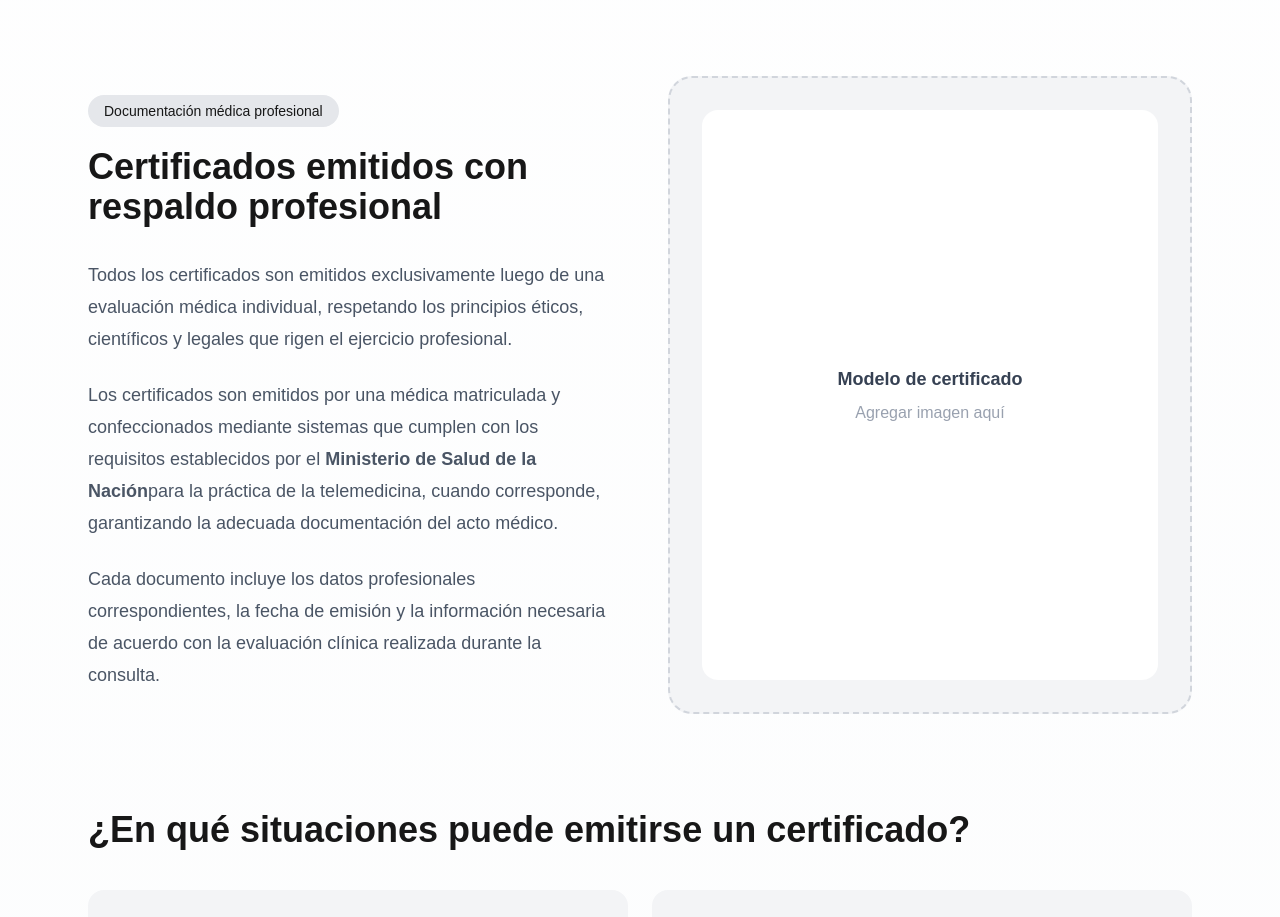
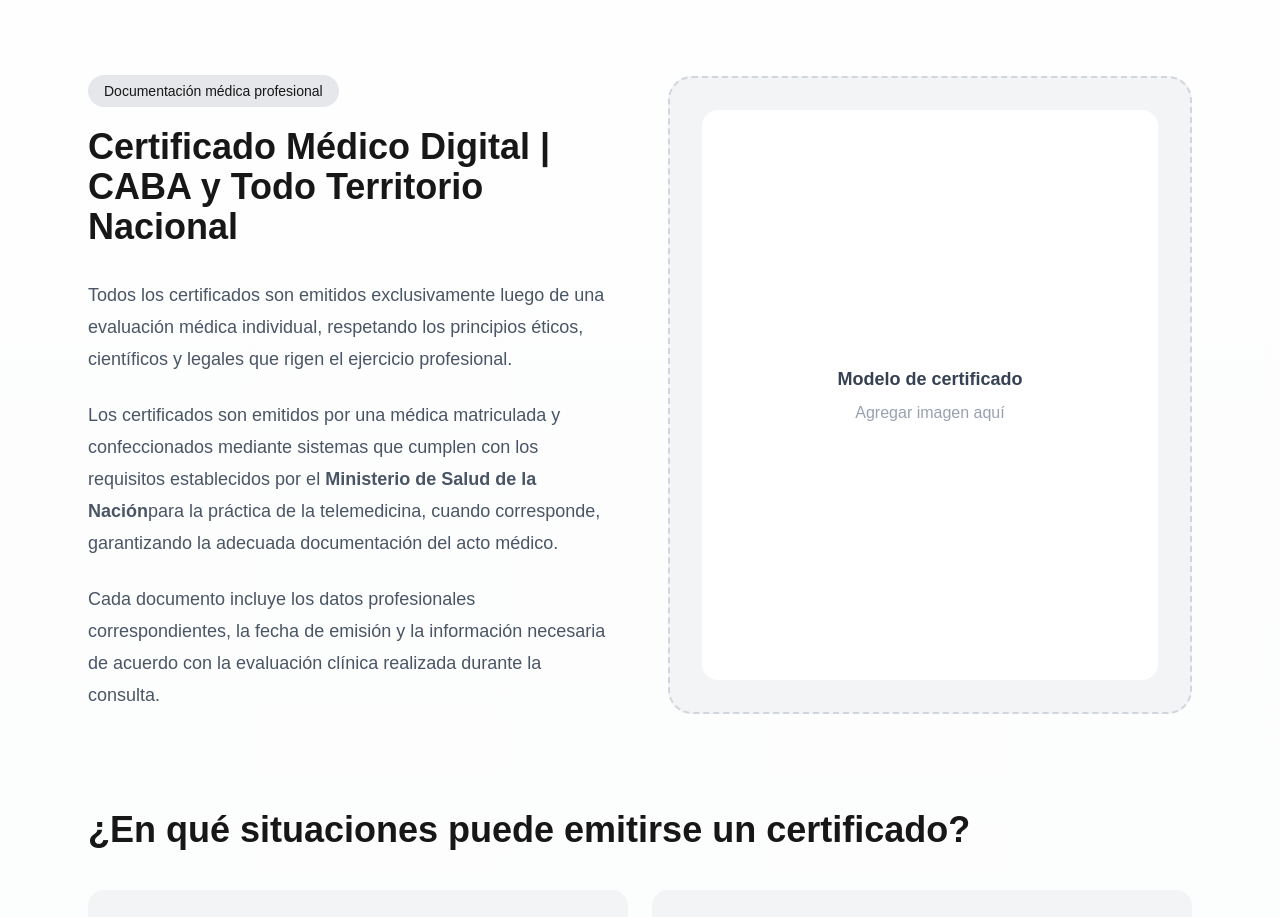
Before and after one commit to camillamacedo/cmmedicina, a Next.js app: page /certificado-medico in a window 1280 px wide. Shown: the part 1100-2017 px from the top of the page. Built offline with nearby package versions, Linux system fonts and the light colour scheme.

Commit message:
Refactor CertificadosMedicos component and metadata

```diff
--- a/app/certificado-medico/page.tsx
+++ b/app/certificado-medico/page.tsx
@@ -158,7 +158,7 @@ export default function CertificadosMedicos() {
             </span>
 
             <h2 className="mt-6 text-4xl font-bold">
-              Certificados emitidos con respaldo profesional
+              Certificado Médico Digital | CABA y Todo Territorio Nacional
             </h2>
 
             <p className="mt-8 text-lg leading-8 text-gray-600">
```
